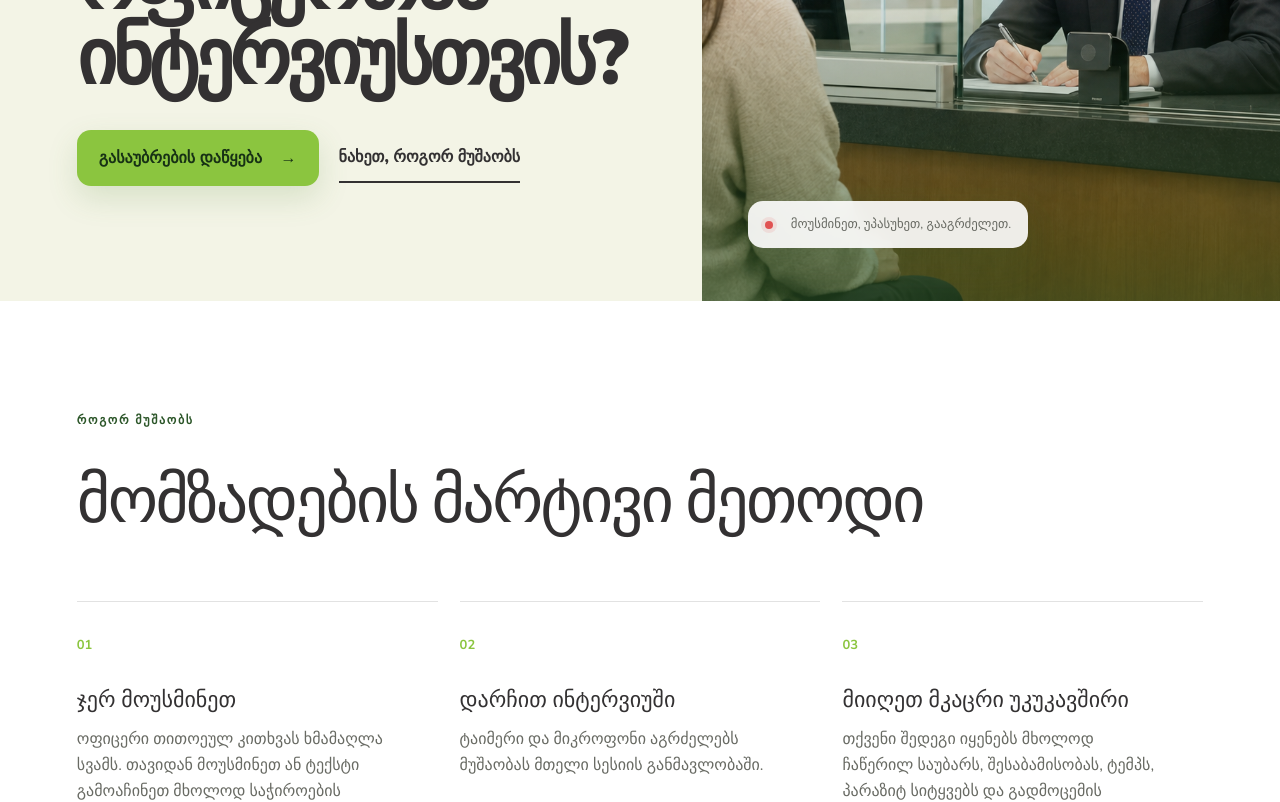
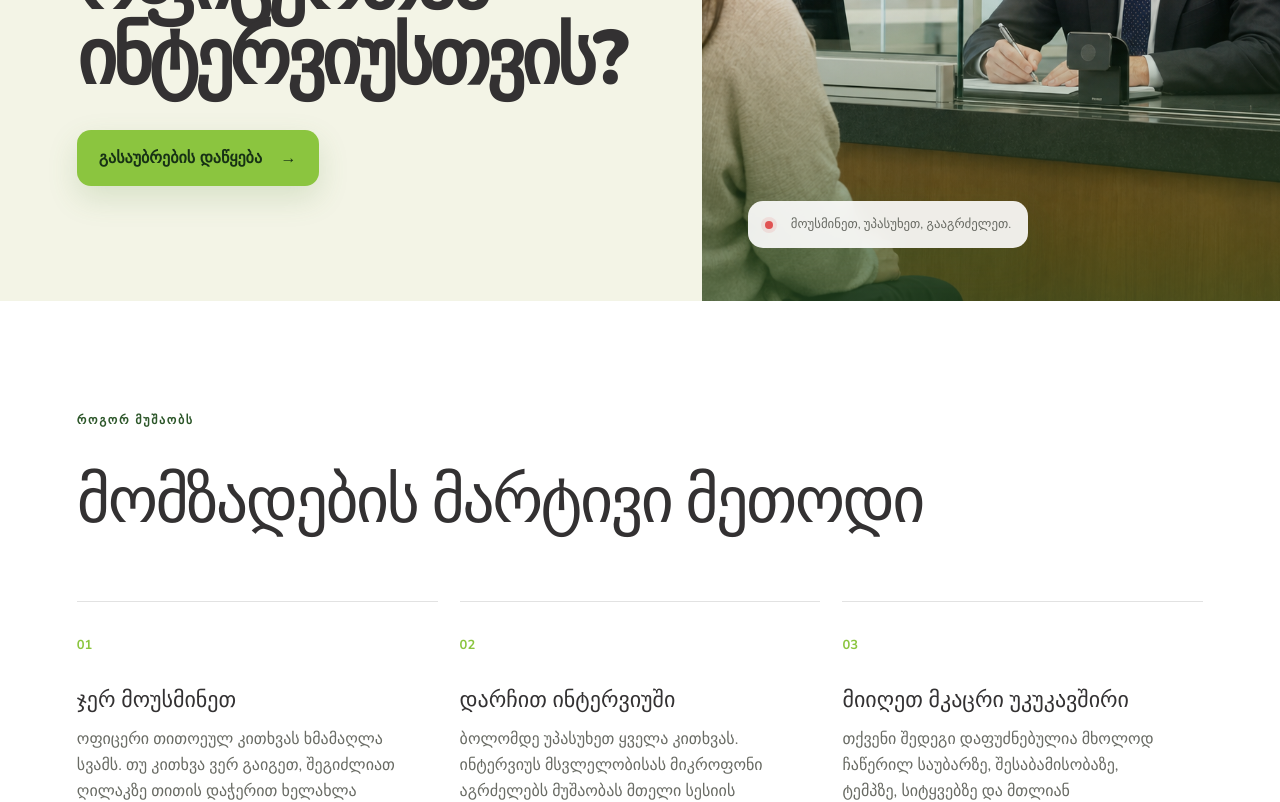
Before and after one commit to Rezoro05/Mock-Up-Interview, a Next.js app: page / in a window 1280 px wide. Shown: the part 440-1242 px from the top of the page. Built offline with nearby package versions, Linux system fonts and the light colour scheme.

Commit message:
Revise preparation guidance copy

```diff
--- a/app/english-copy.ts
+++ b/app/english-copy.ts
@@ -1,4 +1,7 @@
 export const ENGLISH_BY_GEORGIAN: Record<string, string> = {
+  "ოფიცერი თითოეულ კითხვას ხმამაღლა სვამს. თუ კითხვა ვერ გაიგეთ, შეგიძლიათ ღილაკზე თითის დაჭერით ხელახლა მოუსმინოთ კითხვას. მიეცით წვდომა თქვენს მიკროფონს, რათა მოახდინოთ მიკროფონით კომუნიკაცია.": "The officer asks each question aloud. If you do not understand a question, press the button to hear it again. Allow microphone access so you can communicate by voice.",
+  "ბოლომდე უპასუხეთ ყველა კითხვას. ინტერვიუს მსვლელობისას მიკროფონი აგრძელებს მუშაობას მთელი სესიის განმავლობაში.": "Answer every question fully. The microphone remains active throughout the interview.",
+  "თქვენი შედეგი დაფუძნებულია მხოლოდ ჩაწერილ საუბარზე, შესაბამისობაზე, ტემპზე, სიტყვებზე და მთლიან კომუნიკაციაზე.": "Your result is based only on the captured speech, relevance, pace, word choice, and overall communication.",
   "მზად ხარ კონსულ ოფიცერთან ინტერვიუსთვის?": "Are you ready for an interview with a consular officer?",
   "აშშ-ის ვიზის საცდელი გასაუბრება ვირტუალურ კონსულ ოფიცერთან": "U.S. visa practice interview with a virtual consular officer",
   "მზად ხარ სამოგზაურო ინტერვიუსთვის?": "Are you ready for your travel interview?",
--- a/app/page.tsx
+++ b/app/page.tsx
@@ -512,7 +512,7 @@ export default function Home() {
           <div className="hero-copy">
             <p className="eyebrow"><span>●</span> {t("აშშ-ის ვიზის საცდელი გასაუბრება ვირტუალურ კონსულ ოფიცერთან")}</p>
             <h1>{t("მზად ხარ კონსულ ოფიცერთან ინტერვიუსთვის?")}</h1>
-            <div className="hero-actions"><button className="primary-button" onClick={() => setStep("briefing")}>{t("გასაუბრების დაწყება")} <span>→</span></button><button className="text-button" onClick={() => document.getElementById("how")?.scrollIntoView({ behavior: "smooth" })}>{t("ნახეთ, როგორ მუშაობს")}</button></div>
+            <div className="hero-actions"><button className="primary-button" onClick={() => setStep("briefing")}>{t("გასაუბრების დაწყება")} <span>→</span></button></div>
           </div>
           <div className="hero-visual" aria-label={t("პრაქტიკული ინტერვიუს წინასწარი ნახვა")}>
             <img className="hero-scene" src="/hero-realistic.png" alt={t("ვიზის მაძიებელი ესაუბრება კონსულს შეერთებული შტატების დროშის გვერდით")} />
@@ -522,7 +522,7 @@ export default function Home() {
             </div>
             <div className="hero-scene-caption"><span className="live-dot" /><small>{t("მოუსმინეთ, უპასუხეთ, გააგრძელეთ.")}</small></div>
           </div>
-          <section className="how-section" id="how"><p className="section-kicker">{t("როგორ მუშაობს")}</p><h2>{t("მომზადების მარტივი მეთოდი")}</h2><div className="steps-grid"><article><b>01</b><h3>{t("ჯერ მოუსმინეთ")}</h3><p>{t("ოფიცერი თითოეულ კითხვას ხმამაღლა სვამს. თავიდან მოუსმინეთ ან ტექსტი გამოაჩინეთ მხოლოდ საჭიროების შემთხვევაში.")}</p></article><article><b>02</b><h3>{t("დარჩით ინტერვიუში")}</h3><p>{t("ტაიმერი და მიკროფონი აგრძელებს მუშაობას მთელი სესიის განმავლობაში.")}</p></article><article><b>03</b><h3>{t("მიიღეთ მკაცრი უკუკავშირი")}</h3><p>{t("თქვენი შედეგი იყენებს მხოლოდ ჩაწერილ საუბარს, შესაბამისობას, ტემპს, პარაზიტ სიტყვებს და გადმოცემის მტკიცებულებას.")}</p></article></div></section>
+          <section className="how-section" id="how"><p className="section-kicker">{t("როგორ მუშაობს")}</p><h2>{t("მომზადების მარტივი მეთოდი")}</h2><div className="steps-grid"><article><b>01</b><h3>{t("ჯერ მოუსმინეთ")}</h3><p>{t("ოფიცერი თითოეულ კითხვას ხმამაღლა სვამს. თუ კითხვა ვერ გაიგეთ, შეგიძლიათ ღილაკზე თითის დაჭერით ხელახლა მოუსმინოთ კითხვას. მიეცით წვდომა თქვენს მიკროფონს, რათა მოახდინოთ მიკროფონით კომუნიკაცია.")}</p></article><article><b>02</b><h3>{t("დარჩით ინტერვიუში")}</h3><p>{t("ბოლომდე უპასუხეთ ყველა კითხვას. ინტერვიუს მსვლელობისას მიკროფონი აგრძელებს მუშაობას მთელი სესიის განმავლობაში.")}</p></article><article><b>03</b><h3>{t("მიიღეთ მკაცრი უკუკავშირი")}</h3><p>{t("თქვენი შედეგი დაფუძნებულია მხოლოდ ჩაწერილ საუბარზე, შესაბამისობაზე, ტემპზე, სიტყვებზე და მთლიან კომუნიკაციაზე.")}</p></article></div></section>
           <footer className="site-footer"><BrandMark /><p>{t("დამოუკიდებელი პრაქტიკული ინსტრუმენტი. არ არის დაკავშირებული აშშ-ის მთავრობასთან. შედეგები არ პროგნოზირებს ვიზის გადაწყვეტილებას.")}</p></footer>
         </section>
       )}
```
